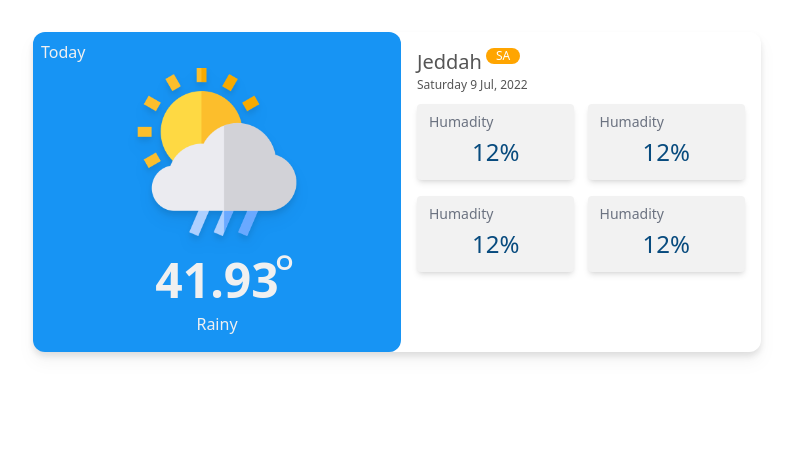
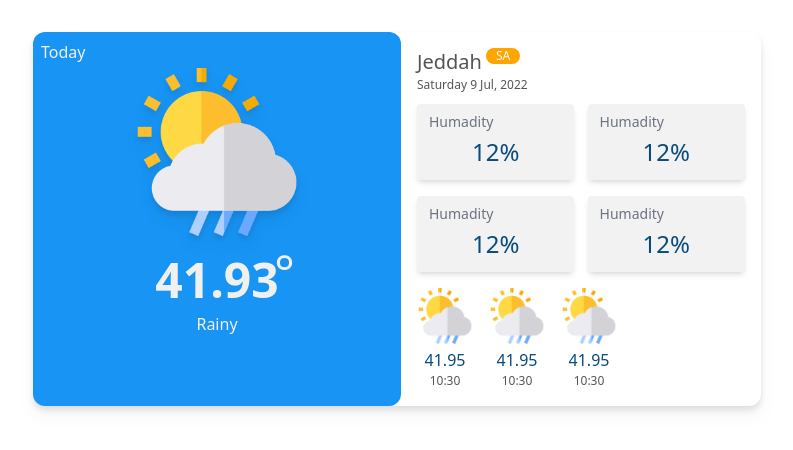
Before and after one commit to ahmed-asiri/weather-app, a React (Create React App) app: page / in a window 1280 px wide. Shown: the top 450 px of the page, without its empty margins (239-1032 px from the left). Built offline with nearby package versions, Linux system fonts and the light colour scheme.

Commit message:
adding predicted weather of the day

```diff
--- /dev/null
+++ b/src/components/DayPredict.tsx
@@ -0,0 +1,15 @@
+function DayPredict(props: any) {
+  return (
+    <div className="text-center ">
+      <img
+        className="w-14 m-auto"
+        src={require("../assets/images/rainy-day.png")}
+        alt="rainy day"
+      />
+      <p className="text-metric-foreground mt-1">41.95</p>
+      <p className="text-black-primary text-xs">10:30</p>
+    </div>
+  );
+}
+
+export default DayPredict;
--- a/src/components/InfoCard.tsx
+++ b/src/components/InfoCard.tsx
@@ -1,4 +1,5 @@
 import Address from "./Address";
+import DayPredict from "./DayPredict";
 import Metric from "./Metric";
 
 function InfoCard(props: any) {
@@ -12,6 +13,11 @@ function InfoCard(props: any) {
         <Metric />
         <Metric />
       </div>
+      <div className="flex mt-4 gap-x-4">
+        <DayPredict />
+        <DayPredict />
+        <DayPredict />
+      </div>
     </div>
   );
 }
```
